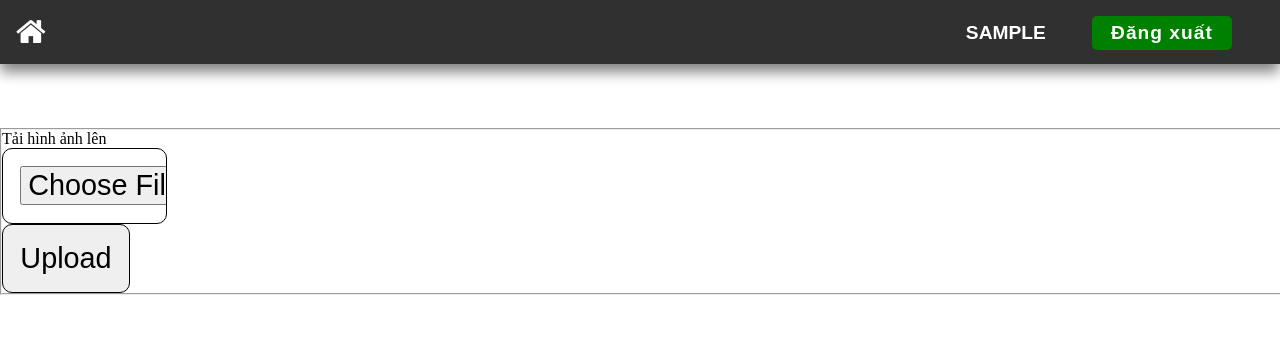
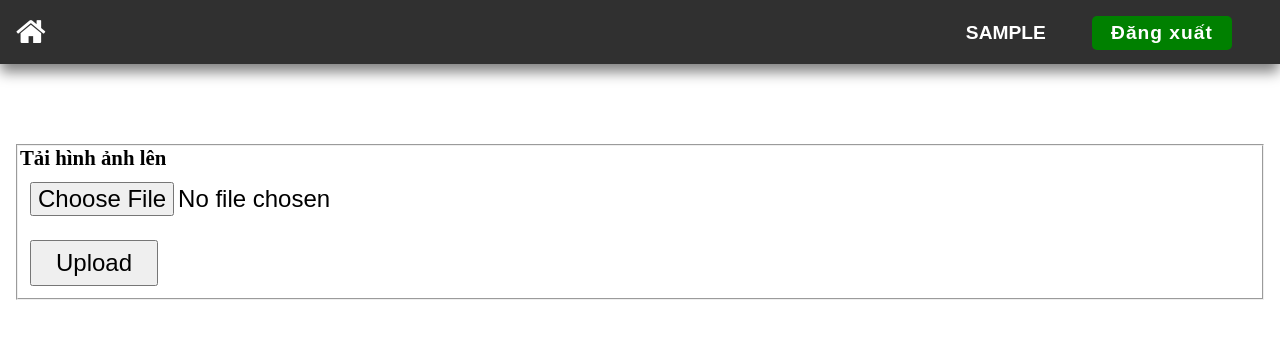
Before and after one commit to VolknerThanh/Project-2, a PHP site: the page made by Project 2.0.1/admin/adminListImages.php in a window 1280 px wide. Shown: the top 339 px of the page. Run offline with PHP 8.4, Linux system fonts and the light colour scheme; the visitor is signed in with stand-in values (Sample User, id 1); some libraries are stand-ins or nearby versions; some web fonts are replaced.

Commit message:
Add files via upload

```diff
--- a/Project 2.0.1/layout/image.css
+++ b/Project 2.0.1/layout/image.css
@@ -1,3 +1,4 @@
+
 .slideShow{
 
 }
@@ -68,3 +69,26 @@
 	font-size: 150%;
 	font-weight: 500;
 }
+
+/* --- admin area ---*/
+.ImagesContainer{
+	display: flex;
+	justify-content: center;
+	align-items: center;
+	padding: 1em;
+}
+.uploadInput, .sbm_btn{
+	font-size: 150%;
+	margin: 0.5em;
+}
+.sbm_btn{
+	padding: 0.3em 1em;
+}
+legend{
+	display: block;
+    padding-left: 2px;
+    padding-right: 2px;
+    border: none;
+    font-size: 130%;
+    font-weight: 600;
+}
--- a/Project 2.0.1/layout/main.css
+++ b/Project 2.0.1/layout/main.css
@@ -2,6 +2,7 @@
 	margin: 0;
 	padding: 0;
 }
+
 .login-form, .signup-form{
 	position: relative;
 	left: 6em;
--- a/Project 2.0.1/layout/styles.css
+++ b/Project 2.0.1/layout/styles.css
@@ -5,7 +5,7 @@
 }
 
 /* SAME PROPERTIES */
-.steps-container, .accounts-container, .login-container, .methods-container, .foods-container, .details-container{
+.Images-container, .steps-container, .accounts-container, .login-container, .methods-container, .foods-container, .details-container{
 	border-radius: 10px;
 	/*border: 2px solid #1c417c;*/
 	text-align: center;
@@ -77,15 +77,7 @@
 	display: inline-table;
 	margin-top: 2em;
 }
-input, .inputAddName, .inputEditName, #input-quantity {
-	width: 10%;
-	padding: 0.6em;
-	font-size: 180%;
-	text-align: center;
-	outline: none;
-	border: 1px solid black;
-	border-radius: 10px;
-}
+
 .btn{
 	cursor: pointer;
 	outline: none;
```
Also changed, not shown: Project 2.0.1/layout/input.css (added, +9 -0 lines).
